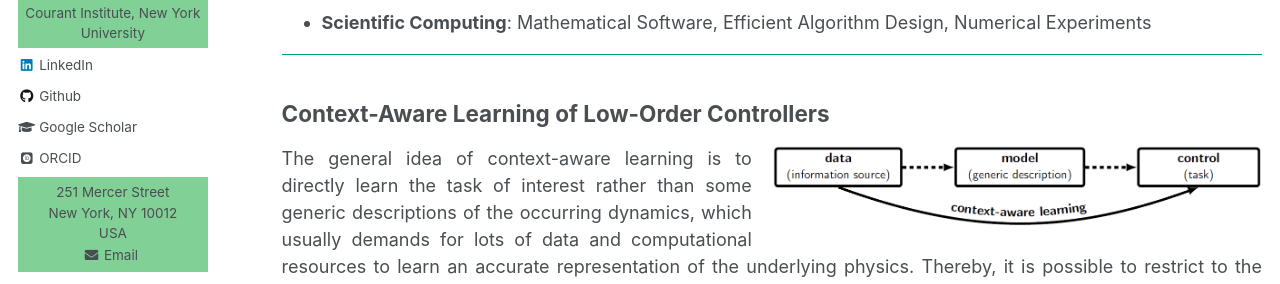
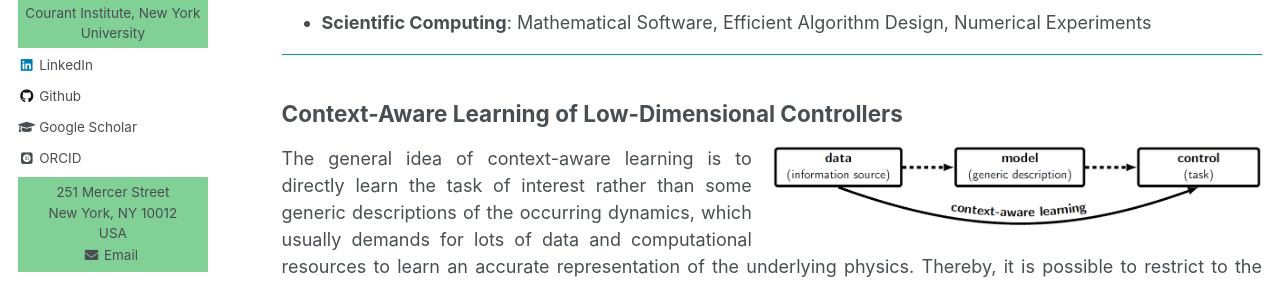
Before and after one commit to ninsteve/ninsteve.github.io, a Jekyll site: the page built from _pages/projects.md, in a window 1280 px wide and 900 px high. Shown: the part 354-638 px from the top of the window. Built offline with Jekyll 4.4.1, drawn with Linux system fonts in a browser that asks for light colours; some web fonts are replaced.

Commit message:
Minor correction.

```diff
--- a/_pages/projects.md
+++ b/_pages/projects.md
@@ -25,11 +25,11 @@ author_profile: true
 
 ---
 
-## Context-Aware Learning of Low-Order Controllers ##
+## Context-Aware Learning of Low-Dimensional Controllers ##
 
 <p class="text-block">
 <img class="projectpiccalearn" src="/images/context_aware_learning.png"
-alt="Context-Aware Learning Flow Chart">
+alt="Context-aware Learning Flow Chart">
 The general idea of context-aware learning is to directly learn the task of
 interest rather than some generic descriptions of the occurring dynamics, which
 usually demands for lots of data and computational resources to learn an
```
